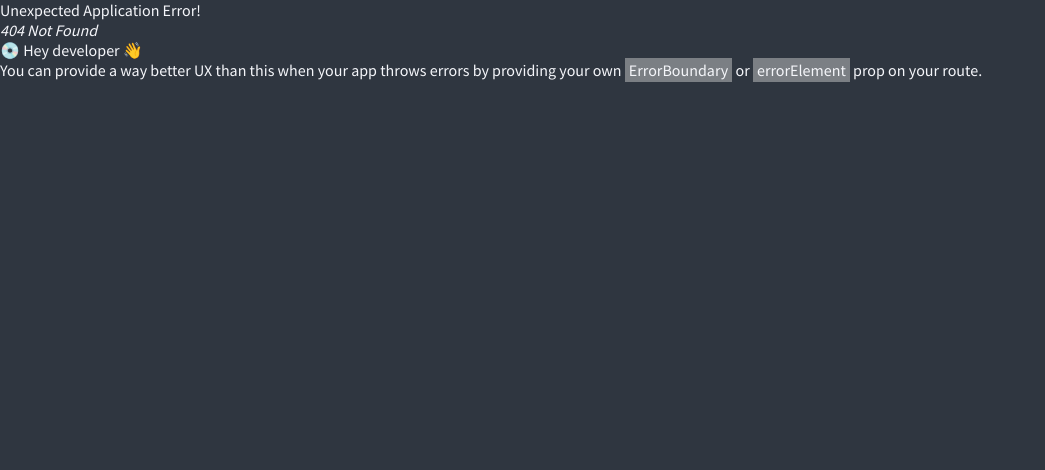
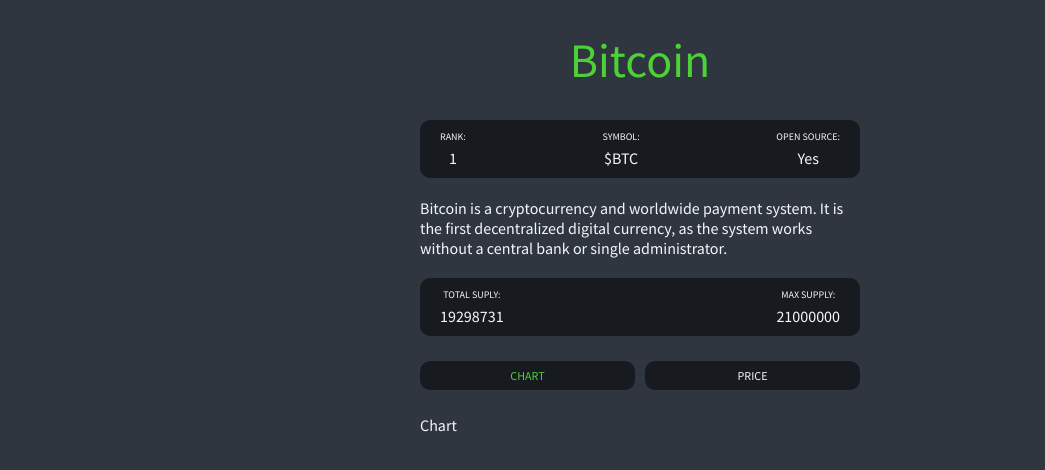
Before and after one commit to gamangee/crypto-tracker, a React (Create React App) app: page /1/chart in a window 1280 px wide. Before the commit this address had no page. Shown: the top 470 px of the page, without its empty margins (0-1045 px from the left). Built offline with nearby package versions, Linux system fonts and the light colour scheme.

Commit message:
use useEffect and mockdata

```diff
--- /dev/null
+++ b/src/routes/Chart.tsx
@@ -0,0 +1,5 @@
+import React from 'react';
+
+export default function Chart() {
+  return <div>Chart</div>;
+}
--- a/src/routes/Coin.tsx
+++ b/src/routes/Coin.tsx
@@ -1,6 +1,158 @@
 import { useState, useEffect } from 'react';
-import { useLocation, useParams } from 'react-router';
+import { Outlet, useLocation, useParams, useMatch } from 'react-router';
+import { Link } from 'react-router-dom';
 import styled from 'styled-components';
+
+interface RouteParams {
+  coinId: string;
+}
+interface RouteState {
+  state: {
+    name: string;
+  };
+}
+
+interface InfoData {
+  id: string;
+  name: string;
+  symbol: string;
+  rank: number;
+  is_new: boolean;
+  is_active: boolean;
+  type: string;
+  description: string;
+  message: string;
+  open_source: boolean;
+  started_at: string;
+  development_status: string;
+  hardware_wallet: boolean;
+  proof_type: string;
+  org_structure: string;
+  hash_algorithm: string;
+  first_data_at: string;
+  last_data_at: string;
+}
+
+interface PriceData {
+  id: string;
+  name: string;
+  symbol: string;
+  rank: number;
+  circulating_supply: number;
+  total_supply: number;
+  max_supply: number;
+  beta_value: number;
+  first_data_at: string;
+  last_updated: string;
+  quotes: {
+    USD: {
+      ath_date: string;
+      ath_price: number;
+      market_cap: number;
+      market_cap_change_24h: number;
+      percent_change_1h: number;
+      percent_change_1y: number;
+      percent_change_6h: number;
+      percent_change_7d: number;
+      percent_change_12h: number;
+      percent_change_15m: number;
+      percent_change_24h: number;
+      percent_change_30d: number;
+      percent_change_30m: number;
+      percent_from_price_ath: number;
+      price: number;
+      volume_24h: number;
+      volume_24h_change_24h: number;
+    };
+  };
+}
+
+function Coin() {
+  const [loading, setLoading] = useState(true);
+  const { coinId } = useParams<keyof RouteParams>();
+  const { state } = useLocation() as RouteState;
+  const [info, setInfo] = useState<InfoData>();
+  const [priceInfo, setPriceInfo] = useState<PriceData>();
+
+  const priceMatch = useMatch('/:coinId/price');
+  const chartMatch = useMatch('/:coinId/chart');
+
+  // useEffect(() => {
+  //   (async () => {
+  //     const infoData = await (
+  //       await fetch(`https://api.coinpaprika.com/v1/coins/${coinId}`)
+  //     ).json();
+  //     const priceData = await (
+  //       await fetch(`https://api.coinpaprika.com/v1/tickers/${coinId}`)
+  //     ).json();
+  //     setInfo(infoData);
+  //     setPriceInfo(priceData);
+  //   })();
+  // }, [coinId]);
+
+  useEffect(() => {
+    (async () => {
+      const infoResponse = await fetch('/data/bitcoinInfo.json');
+      const infoJson = await infoResponse.json();
+      setInfo(infoJson);
+      const priceResponse = await fetch('/data/bitcoinPrice.json');
+      const priceJson = await priceResponse.json();
+      setPriceInfo(priceJson);
+      setLoading(false);
+    })();
+  }, []);
+
+  return (
+    <Container>
+      <Header>
+        <Title>
+          {state?.name ? state.name : loading ? 'Loading...' : info?.name}
+        </Title>
+      </Header>
+      {loading ? (
+        <Loader>Loading...</Loader>
+      ) : (
+        <>
+          <Overview>
+            <OverviewItem>
+              <span>Rank:</span>
+              <span>{info?.rank}</span>
+            </OverviewItem>
+            <OverviewItem>
+              <span>Symbol:</span>
+              <span>${info?.symbol}</span>
+            </OverviewItem>
+            <OverviewItem>
+              <span>Open Source:</span>
+              <span>{info?.open_source ? 'Yes' : 'No'}</span>
+            </OverviewItem>
+          </Overview>
+          <Description>{info?.description}</Description>
+          <Overview>
+            <OverviewItem>
+              <span>Total Suply:</span>
+              <span>{priceInfo?.total_supply}</span>
+            </OverviewItem>
+            <OverviewItem>
+              <span>Max Supply:</span>
+              <span>{priceInfo?.max_supply}</span>
+            </OverviewItem>
+          </Overview>
+          <Tabs>
+            <Tab isActive={chartMatch !== null}>
+              <Link to={`/${coinId}/chart`}>Chart</Link>
+            </Tab>
+            <Tab isActive={priceMatch !== null}>
+              <Link to={`/${coinId}/price`}>Price</Link>
+            </Tab>
+          </Tabs>
+          <Outlet />
+        </>
+      )}
+    </Container>
+  );
+}
+export default Coin;
 
 const Title = styled.h1`
   font-size: 48px;
@@ -25,61 +177,46 @@
   align-items: center;
 `;
 
-interface RouteParams {
-  coinId: string;
-}
-interface RouteState {
-  state: {
-    name: string;
-  };
-}
+const Overview = styled.div`
+  display: flex;
+  justify-content: space-between;
+  background-color: rgba(0, 0, 0, 0.5);
+  padding: 10px 20px;
+  border-radius: 10px;
+`;
+const OverviewItem = styled.div`
+  display: flex;
+  flex-direction: column;
+  align-items: center;
+  span:first-child {
+    font-size: 10px;
+    font-weight: 400;
+    text-transform: uppercase;
+    margin-bottom: 5px;
+  }
+`;
+const Description = styled.p`
+  margin: 20px 0px;
+`;
 
-function Coin() {
-  const [loading, setLoading] = useState(true);
-  const { coinId } = useParams<keyof RouteParams>();
-  const { state } = useLocation() as RouteState;
-  const [info, setInfo] = useState({});
-  const [priceInfo, setPriceInfo] = useState({});
-  // useEffect(() => {
-  //   (async () => {
-  //     const infoData = await (
-  //       await fetch(`https://api.coinpaprika.com/v1/coins/${coinId}`)
-  //     ).json();
-  //     const priceData = await (
-  //       await fetch(`https://api.coinpaprika.com/v1/tickers/${coinId}`)
-  //     ).json();
-  //     setInfo(infoData);
-  //     setPriceInfo(priceData);
-  //   })();
-  // }, []);
+const Tabs = styled.div`
+  display: grid;
+  grid-template-columns: repeat(2, 1fr);
+  margin: 25px 0px;
+  gap: 10px;
+`;
 
-  useEffect(() => {
-    (async () => {
-      const infoResponse = await fetch('/data/bitcoinInfo.json');
-      const infoJson = await infoResponse.json();
-      setInfo(infoJson);
-      const priceResponse = await fetch('/data/bitcoinPrice.json');
-      const priceJson = await priceResponse.json();
-      setPriceInfo(priceJson);
-      setLoading(false);
-    })();
-  }, []);
-  // console.log('info', info);
-  // console.log('price', priceInfo);
-
-  return (
-    <Container>
-      <Header>
-        <Title>{state?.name || 'Loading...'}</Title>
-      </Header>
-      {loading ? <Loader>Loading...</Loader> : null}
-      {!loading && (
-        <div>
-          <div>info.id</div>
-          <div>price.name</div>
-        </div>
-      )}
-    </Container>
-  );
-}
-export default Coin;
+const Tab = styled.span<{ isActive: boolean }>`
+  text-align: center;
+  text-transform: uppercase;
+  font-size: 12px;
+  font-weight: 400;
+  background-color: rgba(0, 0, 0, 0.5);
+  padding: 7px 0px;
+  border-radius: 10px;
+  color: ${(props) =>
+    props.isActive ? props.theme.accentColor : props.theme.textColor};
+  a {
+    display: block;
+  }
+`;
--- /dev/null
+++ b/src/routes/Price.tsx
@@ -0,0 +1,5 @@
+import React from 'react';
+
+export default function Price() {
+  return <div>Price</div>;
+}
```
Also changed, not shown: src/Router.tsx (+12 -0 lines).
